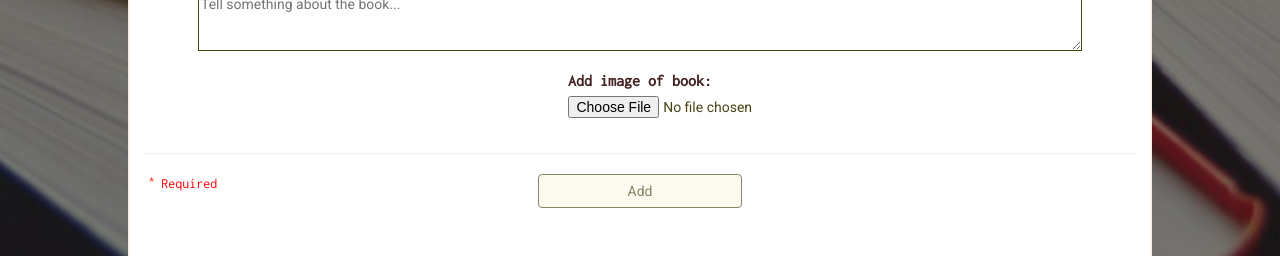
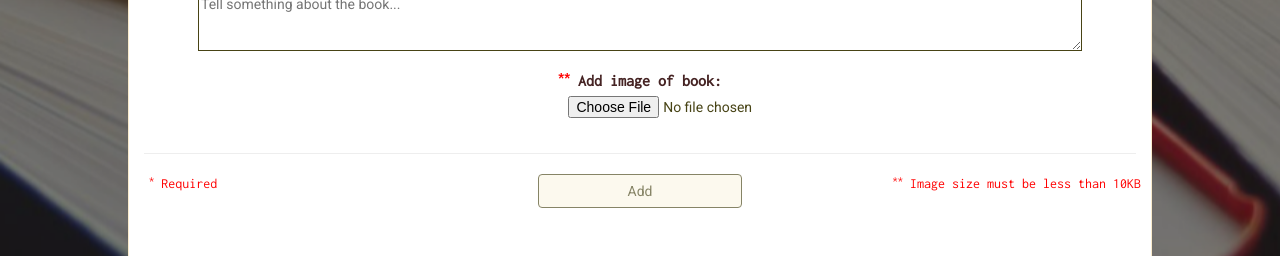
Before and after one commit to rkranjana/BookLibrary, an Angular app: page /addcontribution in a window 1280 px wide. Shown: the part 352-608 px from the top of the page. Built offline with nearby package versions, Linux system fonts and the light colour scheme; no server answers; a web font is replaced by a local one.

Commit message:
limited image upload size

```diff
--- a/src/app/addcontribution/addcontribution.component.html
+++ b/src/app/addcontribution/addcontribution.component.html
@@ -76,8 +76,10 @@
                   <div class="row">
                     <div class="col">
                         <div class="form-group ">
-                            <label style="font-family:'Inconsolata', monospace;font-size:medium;color: rgb(69, 35, 35);">Add image of book:</label>
-                             <input name="imageUploaded" type="file" accept=".jpeg,.PNG" #imageUploaded="ngModel" [(ngModel)]="service.formDetail.imageUploaded"  style="border-color: rgb(71, 67, 21);color:rgb(71, 67, 21) ;margin-left:43%;">
+                            <label style="font-family:'Inconsolata', monospace;font-size:medium;color: rgb(69, 35, 35);"><sup style="color:red;">**</sup>&nbsp;Add image of book:</label>
+                             <input  name="imageUploaded" type="file" accept=".jpeg,.PNG,.jpg" #imageUploaded="ngModel" [(ngModel)]="service.formDetail.imageUploaded" (change)="onChange($event)" style="border-color: rgb(71, 67, 21);color:rgb(71, 67, 21) ;margin-left:43%;" >
+
+
                         </div>
                     </div>
                   </div>
@@ -85,7 +87,11 @@
                   <hr>
                   <div class="row">
                     <div class="col pull-left">
-                        <p style="color:red;font-family:'Inconsolata', monospace;margin-left:20px;"><sup>*</sup>&nbsp;Required</p>
+                        <p style="color:red;font-family:'Inconsolata', monospace;margin-left: 20px;"><sup>*</sup>&nbsp;Required</p>
+
+                    </div>
+                    <div class="col pull-right">
+                        <p style="color:red;font-family:'Inconsolata', monospace;margin-right:10px;"><sup>**</sup>&nbsp;Image size must be less than 10KB</p>
                     </div>
                     <div class="col">
                         <div class="form-group">
--- a/src/app/addcontribution/addcontribution.component.ts
+++ b/src/app/addcontribution/addcontribution.component.ts
@@ -11,6 +11,7 @@ import { BookcontributionserviceService } from '../bookcontributionservice.servi
 })
 export class AddcontributionComponent implements OnInit {
 
+  size:any;
   categorylist:any[]=[];
   insertbookdata:any={
     bookId:0,
@@ -66,7 +67,7 @@ export class AddcontributionComponent implements OnInit {
 
 
   onSubmit(form:NgForm){
-    console.log(this.service.formDetail);
+   // console.log(this.service.formDetail);
     this.service.formDetail.statementType="Insert"
 
      this.insertbookdata.bookId=0;
@@ -131,4 +132,15 @@ export class AddcontributionComponent implements OnInit {
   gouserhome(){
     this.router.navigateByUrl('/userhome');
   }
+
+  onChange(evt:any){
+    let image:any = evt.target.files[0];
+   //console.log(evt.target.files[0])
+    //alert(this.size);
+    //console.log(image);
+    if(this.size>10000){
+      alert("Image size is too large.Cannot be uploaded!!")
+      this.service.formDetail.imageUploaded="";
+   }
+  }
 }
```
